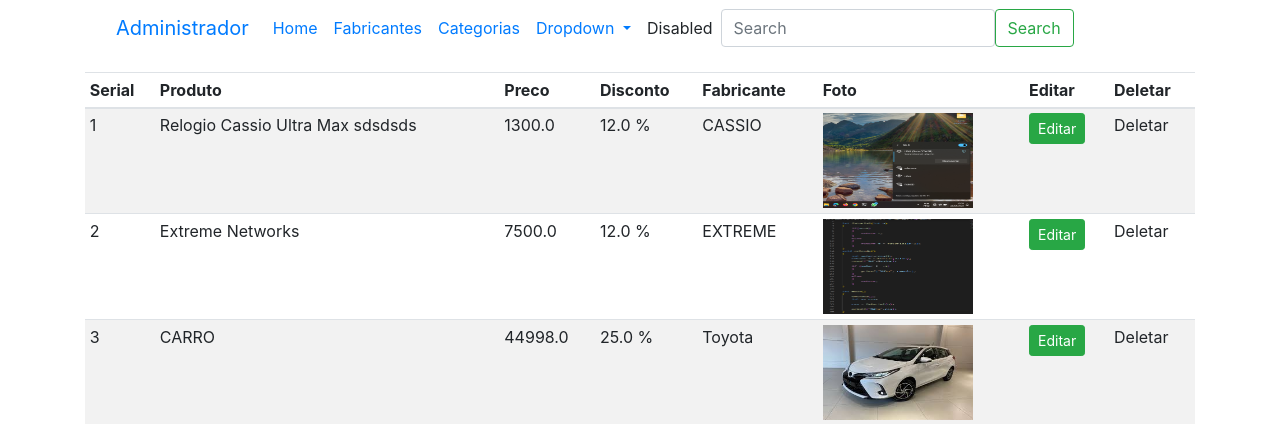
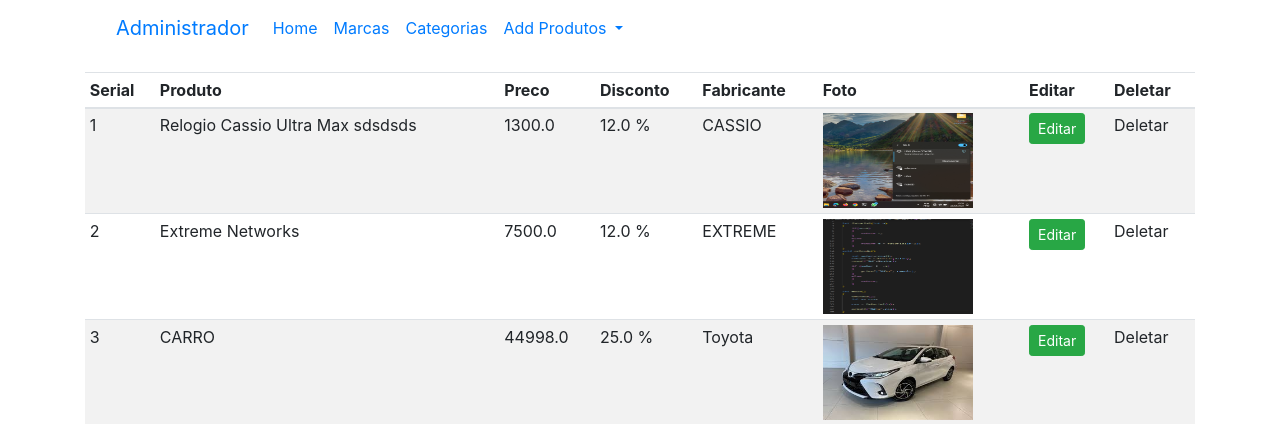
Before and after one commit to joaocorreia01/meu_ecommerce, a Flask app: page /admin in a window 1280 px wide. Shown: the top 424 px of the page. Run offline with Flask 3, Linux system fonts and the light colour scheme; a user stored in the database is signed in; some libraries are stand-ins or nearby versions.

Commit message:
adicionando uma lista de opcoes na navbar

```diff
--- a/loja/templates/admin/index.html
+++ b/loja/templates/admin/index.html
@@ -6,42 +6,35 @@
 {% include '_messages.html'%}
 <div class="container">
     <nav class="navbar navbar-expand-lg bg-body-tertiary">
+
         <div class="container-fluid">
           <a class="navbar-brand" href="#">Administrador</a>
           <button class="navbar-toggler" type="button" data-bs-toggle="collapse" data-bs-target="#navbarSupportedContent" aria-controls="navbarSupportedContent" aria-expanded="false" aria-label="Toggle navigation">
             <span class="navbar-toggler-icon"></span>
           </button>
-          <div class="collapse navbar-collapse" id="navbarSupportedContent">
-            <ul class="navbar-nav me-auto mb-2 mb-lg-0">
-              <li class="nav-item">
-                <a class="nav-link active" aria-current="page" href="/admin">Home</a>
+
+          <div class="collapse navbar-collapse" id="navbarNavDropdown">
+            <ul class="navbar-nav">
+              <li class="nav-item active">
+                <a class="nav-link" href="{{url_for('admin')}}">Home <span class="sr-only">(current)</span></a>
               </li>
               <li class="nav-item">
-                <a class="nav-link" href="/marcas">Fabricantes</a>
+                <a class="nav-link" href="{{url_for('marcas')}}">Marcas</a>
               </li>
               <li class="nav-item">
-                <a class="nav-link" href="/categoria">Categorias</a>
-                </li>
+                <a class="nav-link" href="{{url_for('categoria')}}">Categorias</a>
+              </li>
               <li class="nav-item dropdown">
-                <a class="nav-link dropdown-toggle" href="#" role="button" data-bs-toggle="dropdown" aria-expanded="false">
-                  Dropdown
+                <a class="nav-link dropdown-toggle" href="#" id="navbarDropdownMenuLink" role="button" data-bs-toggle="dropdown" aria-haspopup="true" aria-expanded="false">
+                  Add Produtos
                 </a>
-                <ul class="dropdown-menu">
-                  <li><a class="dropdown-item" href="#">Action</a></li>
-                  <li><a class="dropdown-item" href="#">Another action</a></li>
-                  <li><hr class="dropdown-divider"></li>
-                  <li><a class="dropdown-item" href="#">Something else here</a></li>
-                </ul>
-              </li>
-              <li class="nav-item">
-                <a class="nav-link disabled" aria-disabled="true">Disabled</a>
+                <div class="dropdown-menu" aria-labelledby="navbarDropdownMenuLink">
+                  <a class="dropdown-item" href="{{url_for('addproduto')}}">Add Produto</a>
+                  <a class="dropdown-item" href="{{url_for('addmarca')}}">Add Marca</a>
+                  <a class="dropdown-item" href="{{url_for('addcat')}}">Add Categoria</a>
+                </div>
               </li>
             </ul>
-            <form class="d-flex" role="search">
-              <input class="form-control me-2" type="search" placeholder="Search" aria-label="Search">
-              <button class="btn btn-outline-success" type="submit">Search</button>
-            </form>
-          </div>
         </div>
       </nav>
 </div>
```
Also changed, not shown: loja/meu_ecommerce.db, loja/static/images/19c4d16241fc89537557.jpg (added), loja/static/images/370f77c2991907484b96.jpg (added), loja/static/images/b82640c886be1d03525d.jpg (added).
